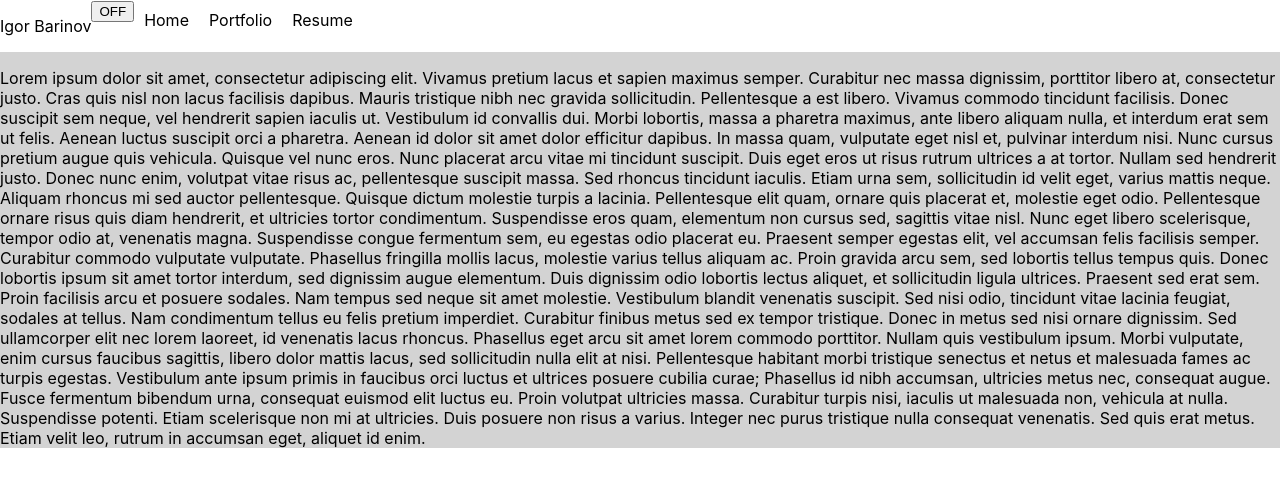
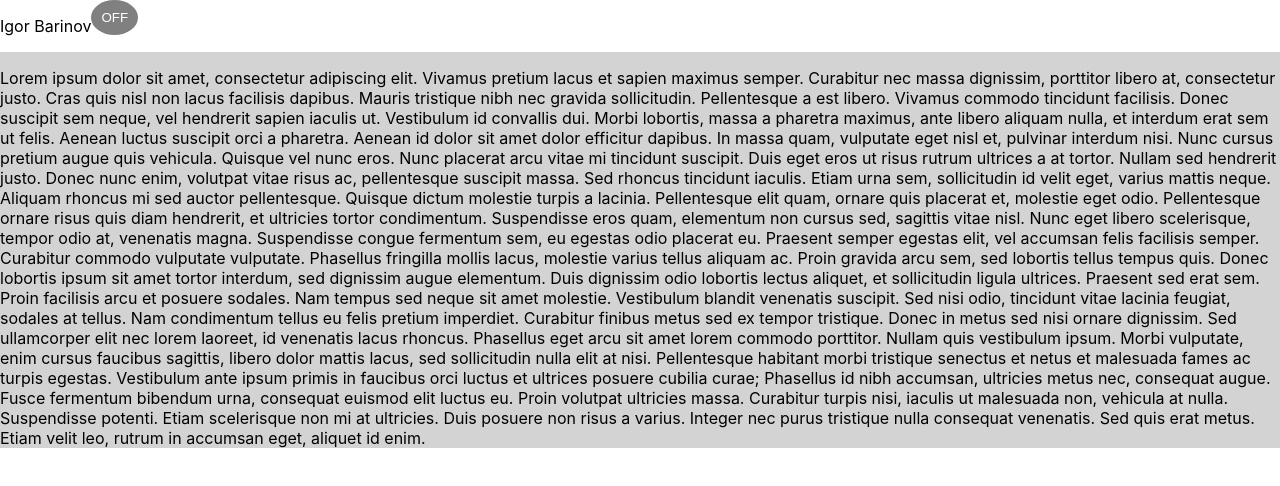
Before and after one commit to igor-barinov/igor-barinov.github.io, a React (Create React App) app: page / in a window 1280 px wide. Shown: the top 486 px of the page. Built offline with nearby package versions, Linux system fonts and the light colour scheme.

Commit message:
Added working navbar toggle

```diff
--- a/src/components/NavBar.js
+++ b/src/components/NavBar.js
@@ -2,21 +2,37 @@ import React, { Component } from 'react';
 import '../styles/NavBar.css'
 
 import NavBarToggle from './NavBarToggle';
+import NavBarLinks from './NavBarLinks';
 
 class NavBar extends Component {
     constructor(props) {
         super(props);
-        this.state = {};
+        this.state = {
+            showLinks: false
+        };
+    }
+
+    onNavBarToggleClick = () => {
+        this.setState({
+            showLinks: !this.state.showLinks
+        });
     }
 
     render() {
-        return <ul className="NavBar">
-            <li><p>Igor Barinov</p></li>
-            <li><NavBarToggle></NavBarToggle></li>
-            <li><a href="/">Home</a></li>
-            <li><a href="/">Portfolio</a></li>
-            <li><a href="/">Resume</a></li>
-        </ul>
+        const showLinks = this.state.showLinks;
+
+        if (showLinks) {
+            return <ul className="NavBar">
+                <li><p>Igor Barinov</p></li>
+                <li><NavBarToggle onClick={this.onNavBarToggleClick}></NavBarToggle></li>
+                <NavBarLinks></NavBarLinks>
+            </ul>
+        } else {
+            return <ul className="NavBar">
+                <li><p>Igor Barinov</p></li>
+                <li><NavBarToggle onClick = {this.onNavBarToggleClick}></NavBarToggle></li>
+            </ul>
+        }
     }
 }
 
--- /dev/null
+++ b/src/components/NavBarLinks.js
@@ -0,0 +1,18 @@
+import React, { Component } from 'react';
+
+class NavBarLinks extends Component {
+    constructor(props) {
+        super(props);
+        this.state = {};
+    }
+
+    render() {
+        return <div className="NavBarLinks">
+            <li><a href="/">Home</a></li>
+            <li><a href="/">Portfolio</a></li>
+            <li><a href="/">Resume</a></li>
+        </div>
+    }
+}
+
+export default NavBarLinks;
--- a/src/components/NavBarToggle.js
+++ b/src/components/NavBarToggle.js
@@ -1,5 +1,5 @@
 import React, { Component } from 'react';
-import NavBar from './NavBar';
+import '../styles/NavBarToggle.css'
 
 class NavBarToggle extends Component {
     constructor(props) {
@@ -8,13 +8,14 @@ class NavBarToggle extends Component {
     }
 
     onClick = () => {
-        this.setState(state => ({
-            isToggled: !state.isToggled
-        }))
+        this.props.onClick();
+        this.setState({
+            isToggled: !this.state.isToggled
+        });
     }
 
     render() {
-        return <button onClick={this.onClick}>
+        return <button className="NavBarToggle" onClick={this.onClick}>
             {this.state.isToggled ? 'ON' : 'OFF'}
         </button>
     }
--- /dev/null
+++ b/src/styles/NavBarToggle.css
@@ -0,0 +1,15 @@
+.NavBarToggle {
+    background-color: gray;
+    color: white;
+    border: none;
+    border-radius: 50%;
+    padding: 10px 10px;
+    transform: none;
+    transition: transform 0.5s
+}
+
+.NavBarToggle:hover {
+    background-color: lightgray ;
+    color: black;
+    transform: rotate(90deg);
+}
```
